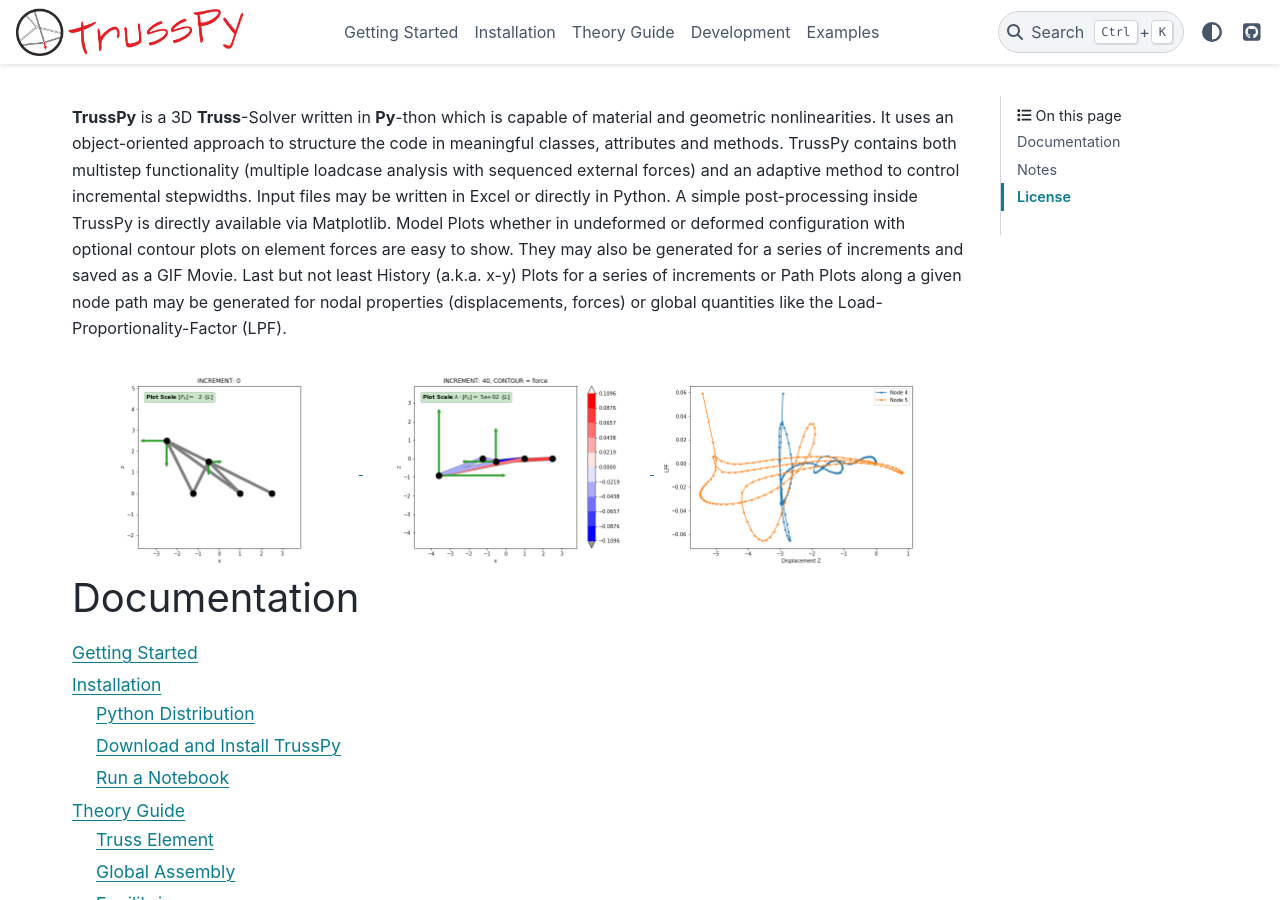
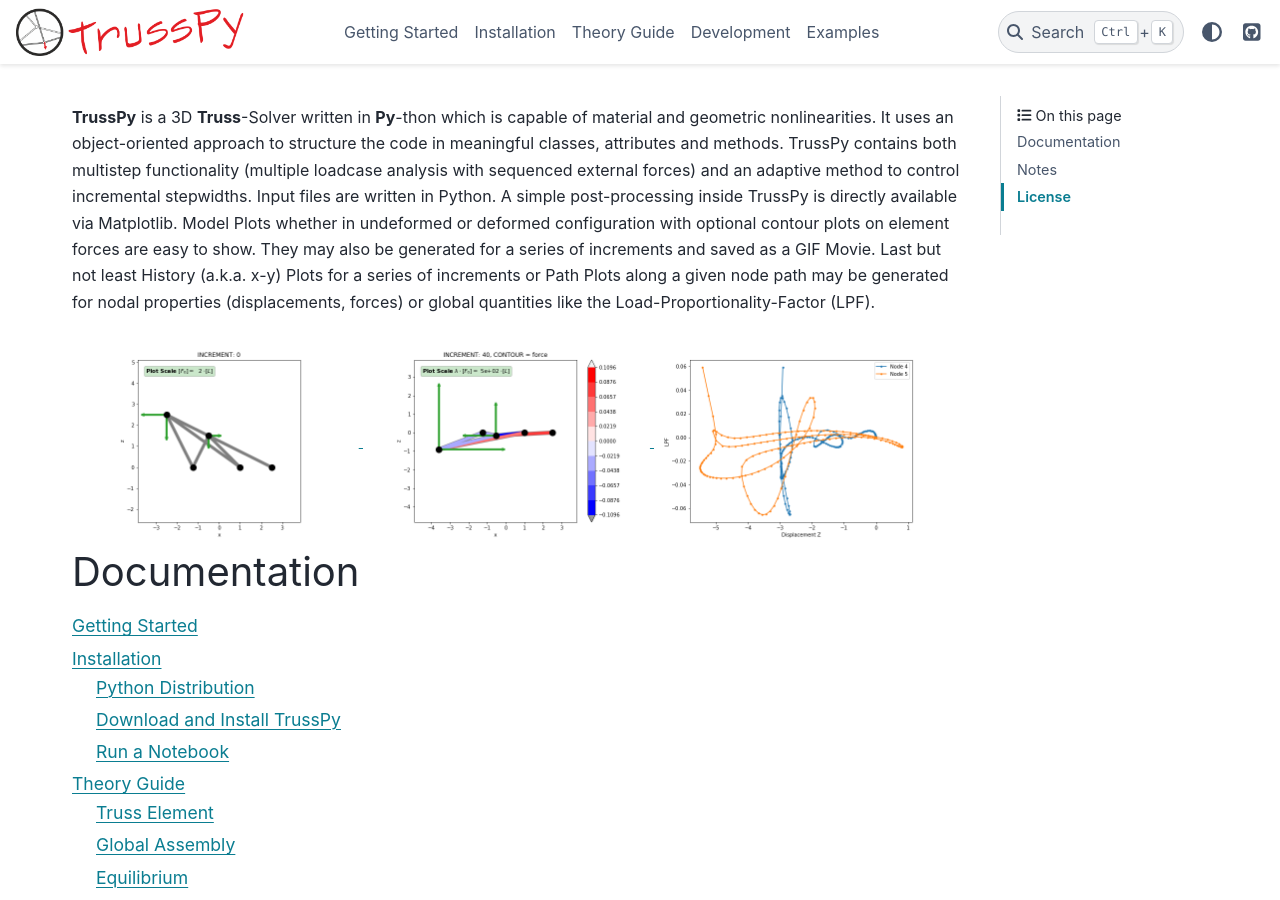
Before and after one commit to adtzlr/trusspy, a Sphinx documentation site: the page built from docs/index.rst, in a window 1280 px wide and 900 px high. Built offline with Sphinx 7.4.7 and the PyData theme 0.15.4, drawn with Linux system fonts in a browser that asks for light colours.

Commit message:
Docs: Remove Excel-related texts

```diff
--- a/docs/index.rst
+++ b/docs/index.rst
@@ -3,7 +3,7 @@
    You can adapt this file completely to your liking, but it should at least
    contain the root `toctree` directive.
 
-**TrussPy** is a 3D **Truss**-Solver written in **Py**-thon which is capable of material and geometric nonlinearities. It uses an object-oriented approach to structure the code in meaningful classes, attributes and methods. TrussPy contains both multistep functionality (multiple loadcase analysis with sequenced external forces) and an adaptive method to control incremental stepwidths. Input files may be written in Excel or directly in Python. A simple post-processing inside TrussPy is directly available via Matplotlib. Model Plots whether in undeformed or deformed configuration with optional contour plots on element forces are easy to show. They may also be generated for a series of increments and saved as a GIF Movie. Last but not least History (a.k.a. x-y) Plots for a series of increments or Path Plots along a given node path may be generated for nodal properties (displacements, forces) or global quantities like the Load-Proportionality-Factor (LPF).
+**TrussPy** is a 3D **Truss**-Solver written in **Py**-thon which is capable of material and geometric nonlinearities. It uses an object-oriented approach to structure the code in meaningful classes, attributes and methods. TrussPy contains both multistep functionality (multiple loadcase analysis with sequenced external forces) and an adaptive method to control incremental stepwidths. Input files are written in Python. A simple post-processing inside TrussPy is directly available via Matplotlib. Model Plots whether in undeformed or deformed configuration with optional contour plots on element forces are easy to show. They may also be generated for a series of increments and saved as a GIF Movie. Last but not least History (a.k.a. x-y) Plots for a series of increments or Path Plots along a given node path may be generated for nodal properties (displacements, forces) or global quantities like the Load-Proportionality-Factor (LPF).
 
 .. image:: examples/data_eNTA-A/model_undeformed_inc0_xz.png
    :width: 32%
--- a/docs/usage/getting_started.rst
+++ b/docs/usage/getting_started.rst
@@ -1,7 +1,7 @@
 Getting Started
 ===============
 
-The following basic example is written in interactive mode to show how trusspy works. *For mid-sized models it may be more convenient to use a Spreadsheet (Excel) - input file*. All model parameters except allowed incremental quantities are assumed with default values to enable a clean tutorial for the model creation process. We will consider a model with two nodes and one truss. Although this configuration does not include any geometric nonlinear effects it is the most basic example to start with. The left end of the truss (Node 1) is fixed whereas the right end displacement is free in direction x (Node 2). An external force acts on the right end of the truss in direction x. To sum up, this model contains two nodes, one element and one degree of freedom (DOF).
+The following basic example is written in interactive mode to show how trusspy works. All model parameters except allowed incremental quantities are assumed with default values to enable a clean tutorial for the model creation process. We will consider a model with two nodes and one truss. Although this configuration does not include any geometric nonlinear effects it is the most basic example to start with. The left end of the truss (Node 1) is fixed whereas the right end displacement is free in direction x (Node 2). An external force acts on the right end of the truss in direction x. To sum up, this model contains two nodes, one element and one degree of freedom (DOF).
 
 
 It is also possible to run TrussPy online without any installation. This section is available as an Interactive Online Notebook.
```
